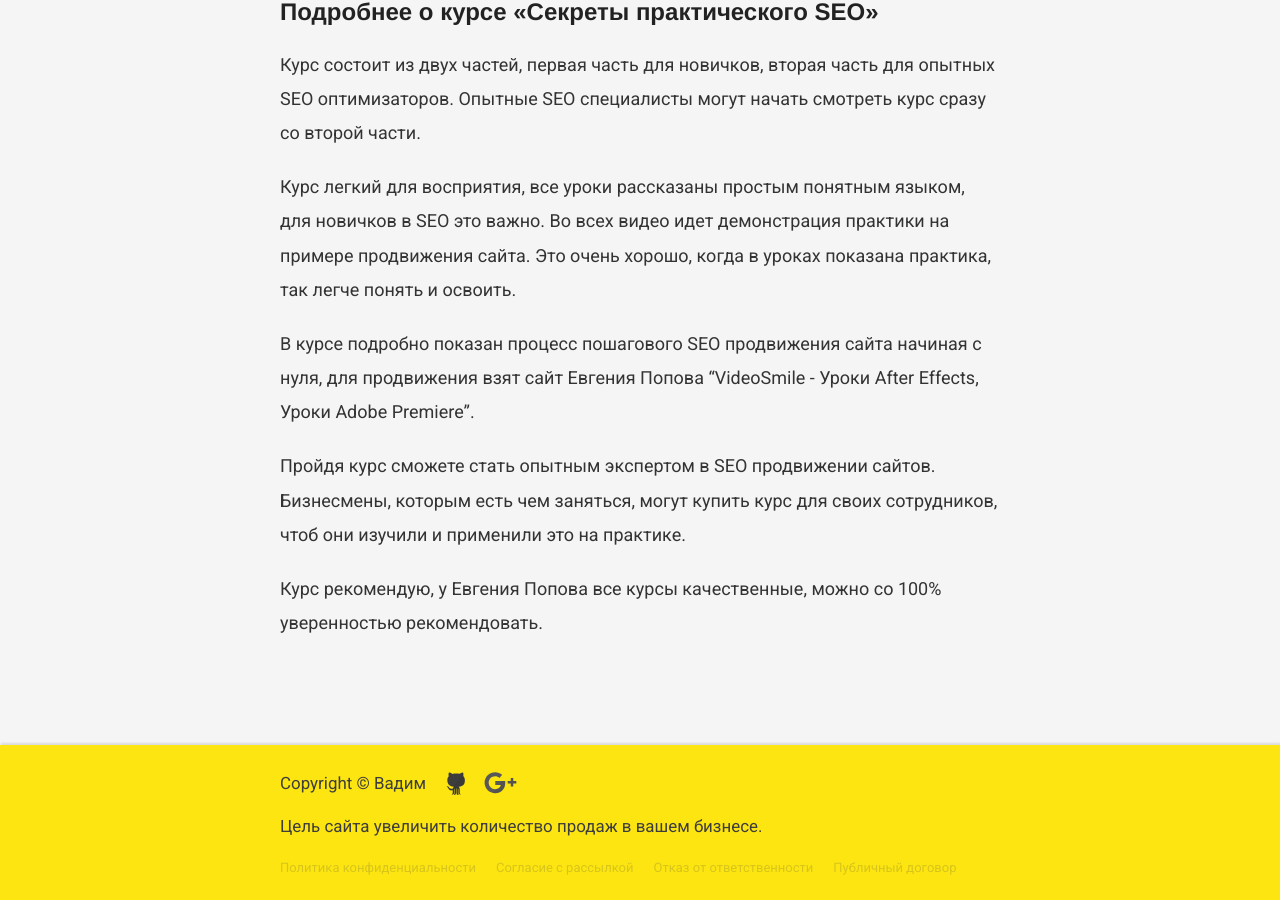
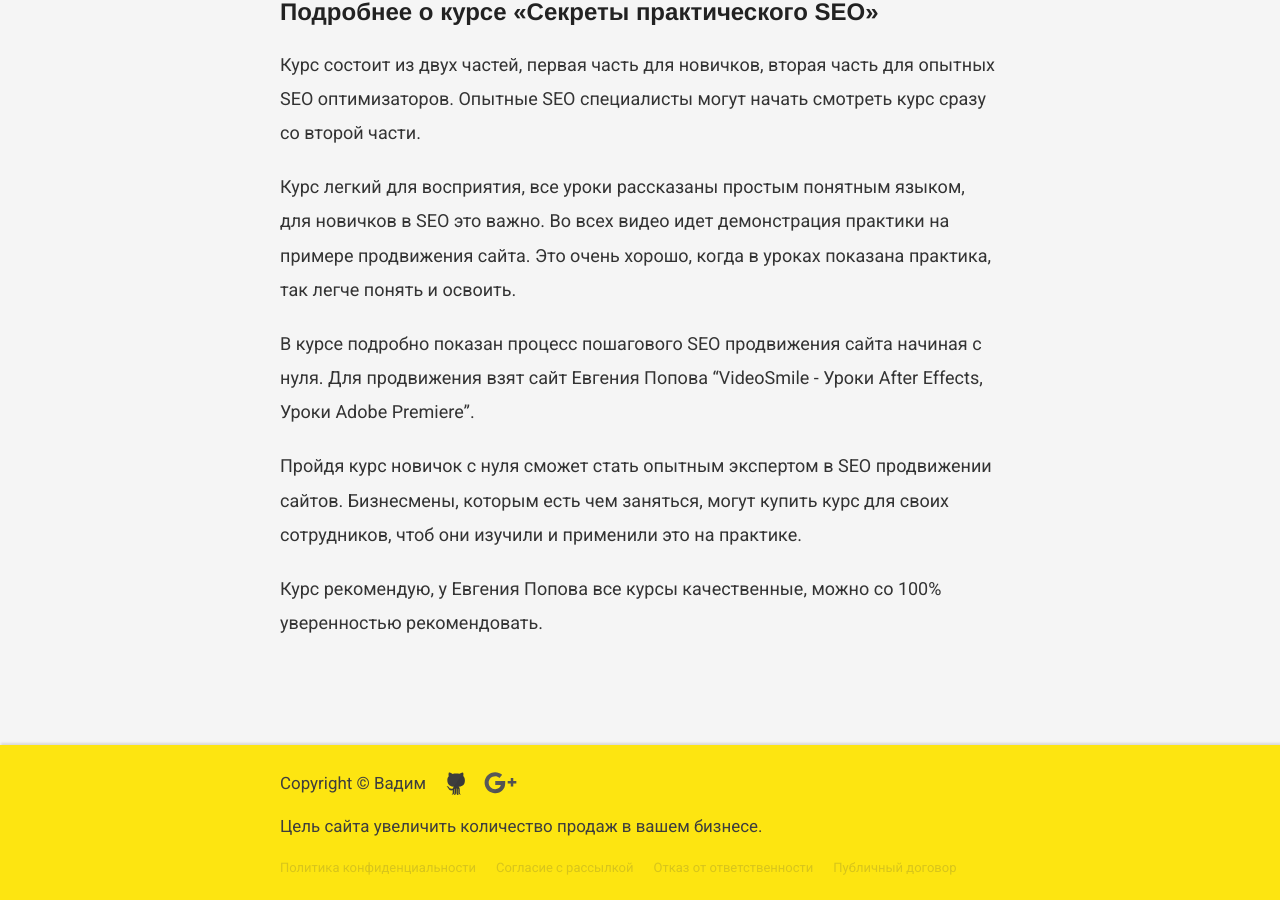
Before and after one commit to VadymVolos/vadymvolos.github.io, a Jekyll site: the page built from _posts/digital-marketing/2017-01-22-sekrety-seo-popov-kupon-skidka.md, in a window 1280 px wide and 900 px high, scrolled down 1245 px. Built offline with Jekyll 4.4.1, drawn with Linux system fonts in a browser that asks for light colours; nearby versions of some CDN libraries; comment, search, counter and statistics services are not loaded.

Commit message:
Update 2017-01-22-sekrety-seo-popov-kupon-skidka.md

```diff
--- a/_posts/digital-marketing/2017-01-22-sekrety-seo-popov-kupon-skidka.md
+++ b/_posts/digital-marketing/2017-01-22-sekrety-seo-popov-kupon-skidka.md
@@ -31,8 +31,8 @@
 
 Курс легкий для восприятия, все уроки рассказаны простым понятным языком, для новичков в SEO это важно. Во всех видео идет демонстрация практики на примере продвижения сайта. Это очень хорошо, когда в уроках показана практика, так легче понять и освоить.
 
-В курсе подробно показан процесс пошагового SEO продвижения сайта начиная с нуля, для продвижения взят сайт Евгения Попова "VideoSmile - Уроки After Effects, Уроки Adobe Premiere".
+В курсе подробно показан процесс пошагового SEO продвижения сайта начиная с нуля. Для продвижения взят сайт Евгения Попова "VideoSmile - Уроки After Effects, Уроки Adobe Premiere".
 
-Пройдя курс сможете стать опытным экспертом в SEO продвижении сайтов. Бизнесмены, которым есть чем заняться, могут купить курс для своих сотрудников, чтоб они изучили и применили это на практике.
+Пройдя курс новичок с нуля сможет стать опытным экспертом в SEO продвижении сайтов. Бизнесмены, которым есть чем заняться, могут купить курс для своих сотрудников, чтоб они изучили и применили это на практике.
 
 Курс рекомендую, у Евгения Попова все курсы качественные, можно со 100% уверенностью рекомендовать.
```
